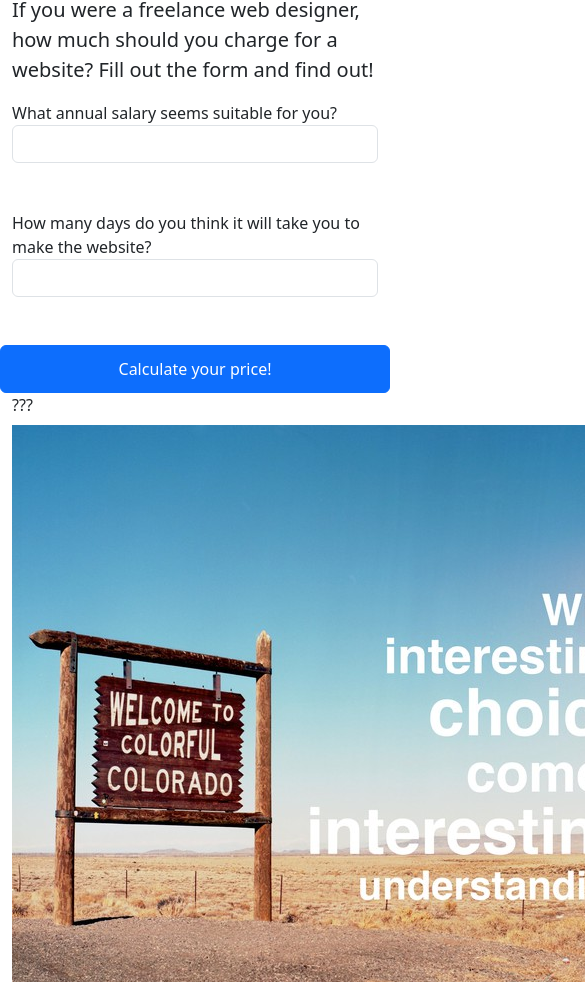
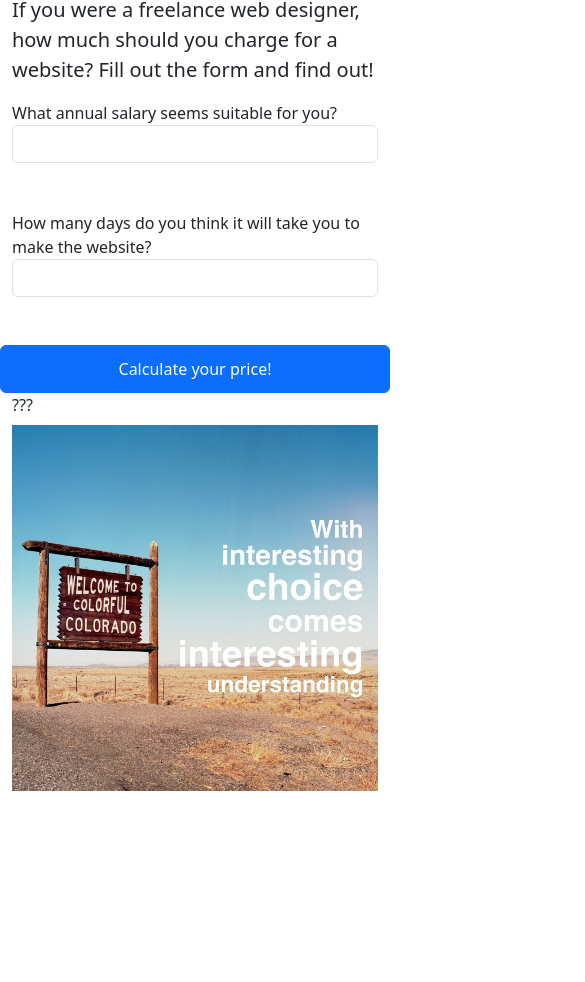
Before and after one commit to hughtml/cm4025lab1, a plain HTML site: page frontend/myWebPage.html in a window 390 px wide. Shown: the part 118-1100 px from the top of the page, 585 px wide, since content can reach past the window. After the commit the page ends 909 px from the top, so only its background shows below. Drawn offline with nearby package versions, Linux system fonts and the light colour scheme.

Commit message:
Making image sizing responsive.

```diff
--- a/frontend/myWebPage.html
+++ b/frontend/myWebPage.html
@@ -36,7 +36,7 @@
     </div>
 
     <div class="col-sm-12 col-md-6">
-      <img src="inspirobotimage.jpeg" alt="An image from Inspirobot.">
+      <img src="inspirobotimage.jpeg" class="img-fluid" alt="An image from Inspirobot.">
     </div>
   </div>
 </div>
```
